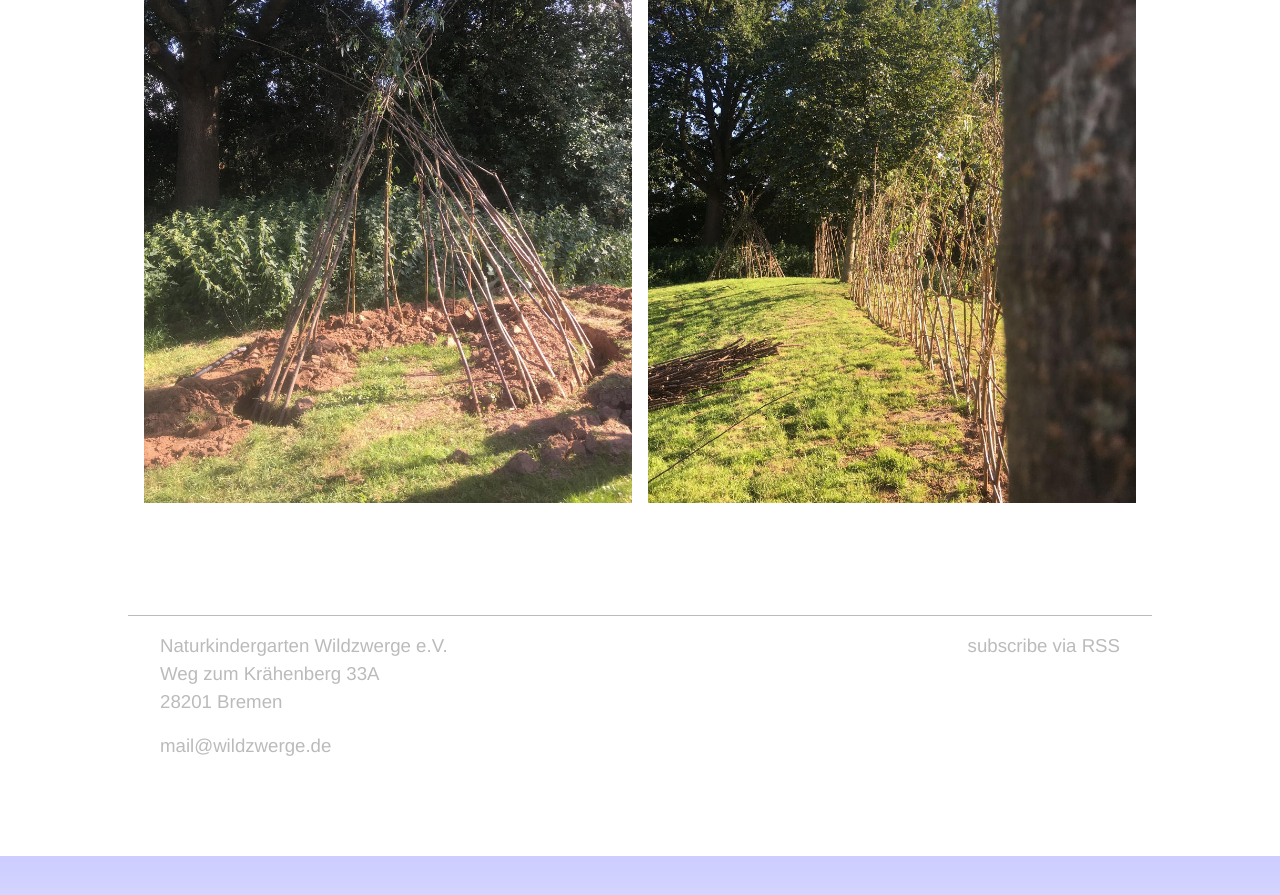
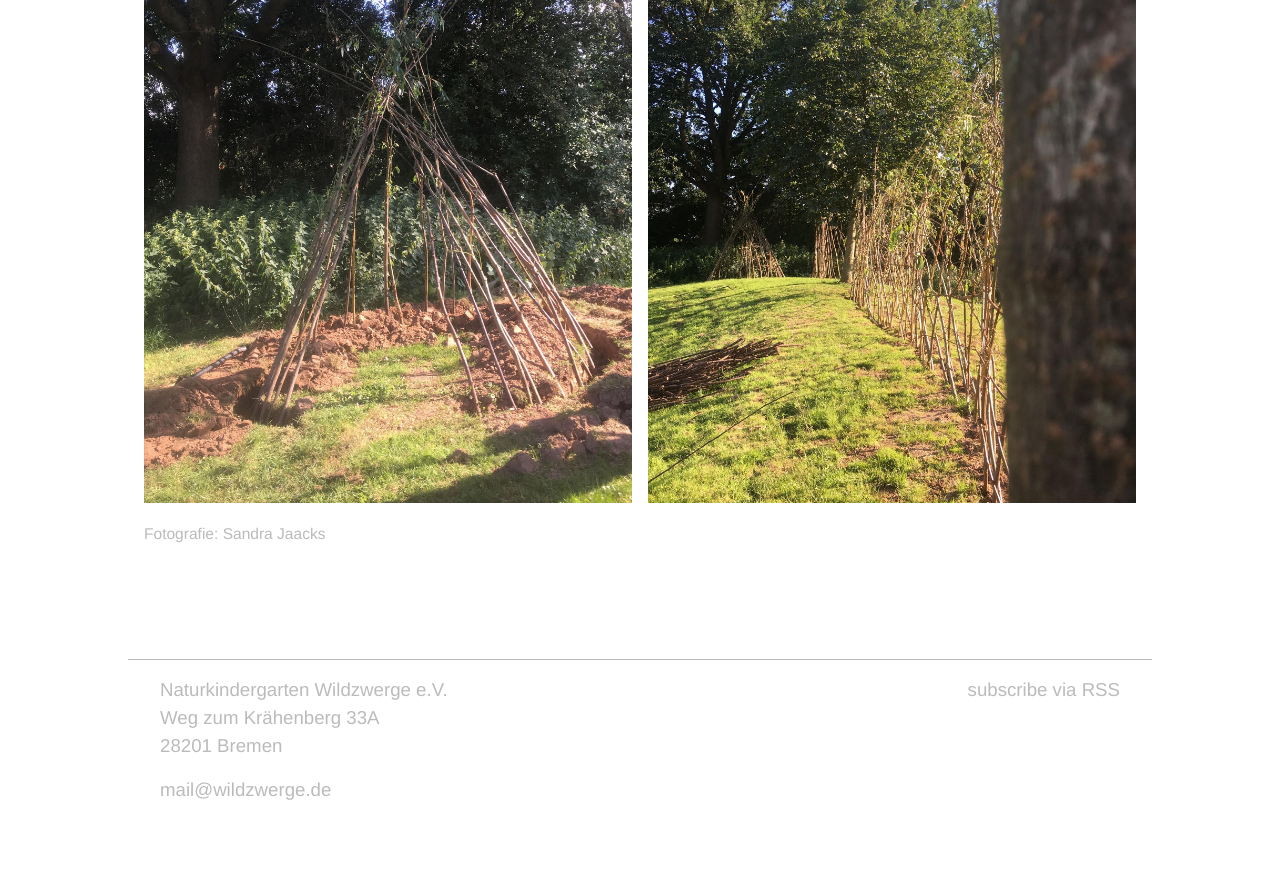
Before and after one commit to nning/wildzwerge, a Jekyll site: the page built from _posts/2018-03-17-föj-ab-september-2018.md, in a window 1280 px wide and 900 px high, scrolled down 1268 px. Shown: the top 895 px of the window. Built offline with Jekyll 4.4.1, drawn with Linux system fonts in a browser that asks for light colours; before the commit the page ends 2124 px from its top, so only the background shows below that.

Commit message:
Add copyright note

```diff
--- a/_includes/javascript.html
+++ b/_includes/javascript.html
@@ -21,6 +21,6 @@
       after = new Date(e.dataset.grayAfter);
       after.setDate(after.getDate() + 1);
       if (now > after) e.classList.add('gray');
-    })
+    });
   }
 </script>
--- a/_posts/2018-03-17-föj-ab-september-2018.md
+++ b/_posts/2018-03-17-föj-ab-september-2018.md
@@ -38,3 +38,5 @@ Die Wildzwerge
 {:.gallery2}
 ![Weidenzelt](/assets/images/weidenzelt.jpg)
 ![Weidenzaun](/assets/images/weidenzaun.jpg)
+
+<small class="gray">Fotografie: Sandra Jaacks</small>
```
